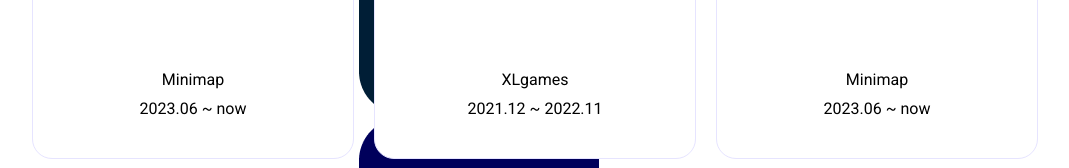
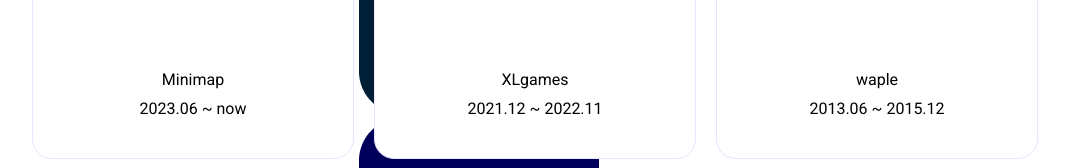
Before and after one commit to hotchoco0625/24_portfolio, a plain HTML site: page index.html in a window 1280 px wide. Shown: the part 1098-1266 px from the top of the page, without its empty margins (148-1217 px from the left). Drawn offline with Linux system fonts and the light colour scheme.

Commit message:
텍스트 수정

```diff
--- a/index.html
+++ b/index.html
@@ -96,8 +96,8 @@
                     <img class="backimg" src=""/>
                 </div>
                 <div class="pj_info">
-                    <div class="company">Minimap</div>
-                    <div class="period">2023.06 ~ now</div>
+                    <div class="company">waple</div>
+                    <div class="period">2013.06 ~ 2015.12</div>
                     <img class="backimg" src=""/>
                 </div>
             </div>
```
